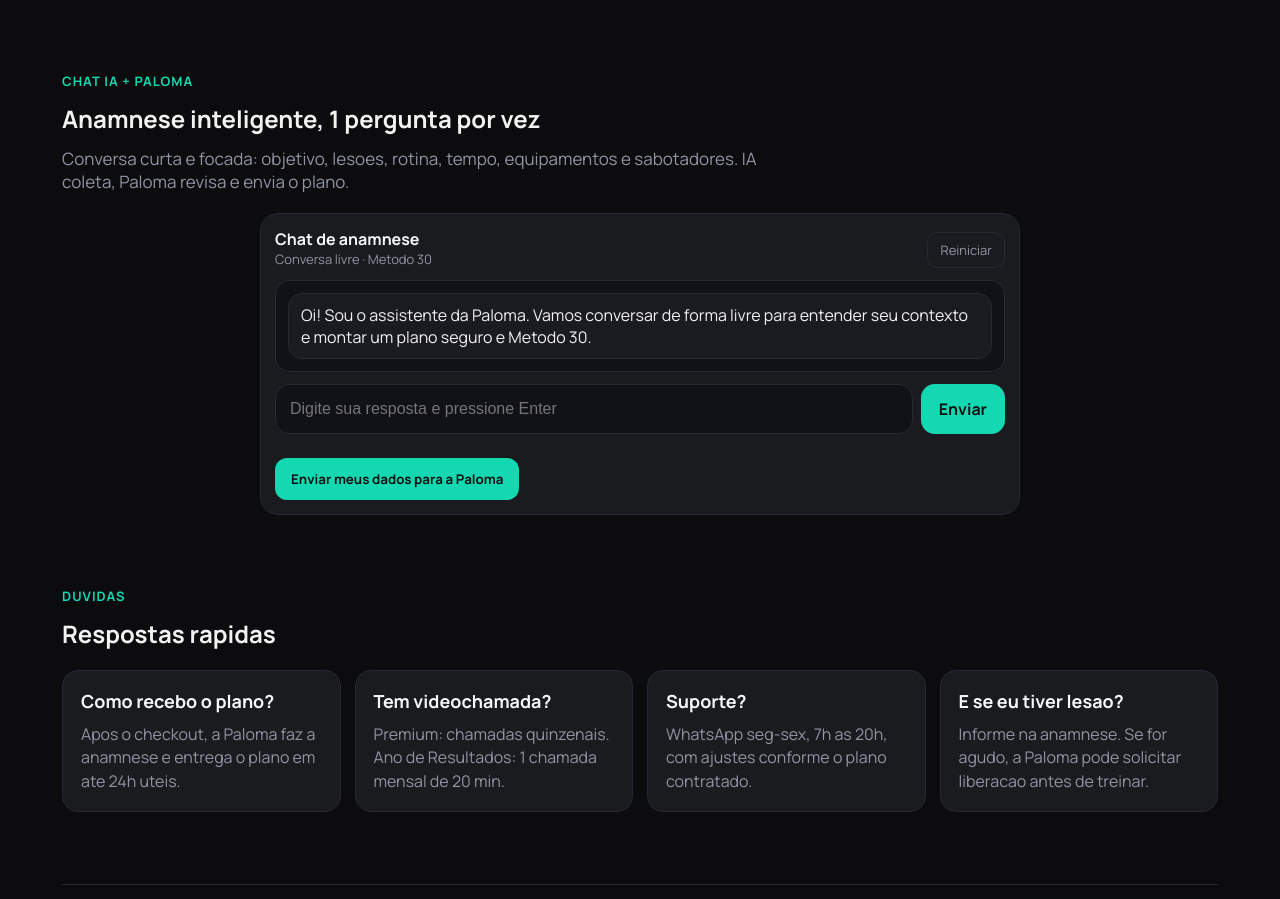
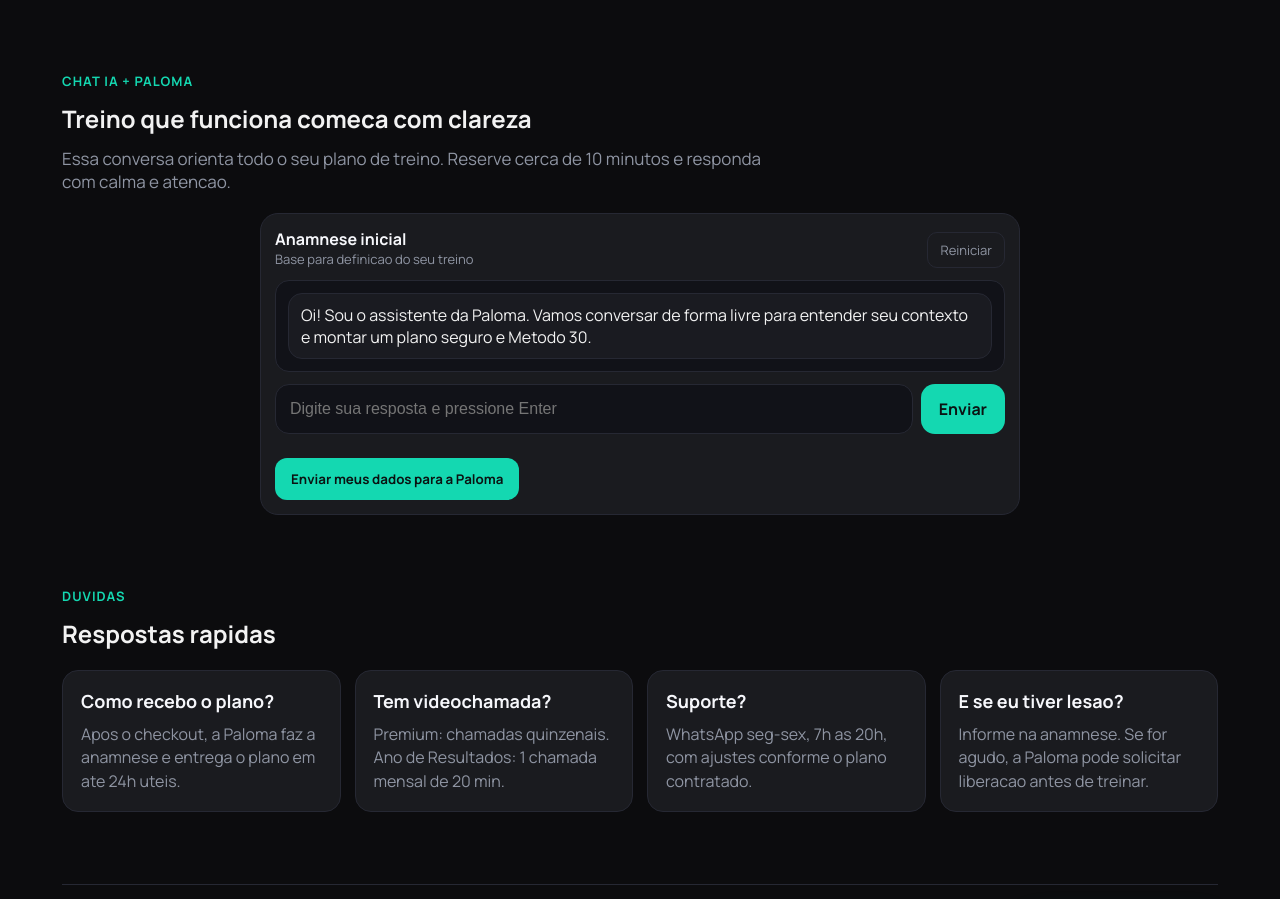
Before and after one commit to LeandroManique/palomapriebe, a Next.js app: page / in a window 1280 px wide. Shown: the part 2069-2968 px from the top of the page. Built offline with nearby package versions, Linux system fonts and the light colour scheme.

Commit message:
Atualiza copy da sessao de chat e titulo do widget

```diff
--- a/src/app/page.tsx
+++ b/src/app/page.tsx
@@ -235,9 +235,9 @@ export default function Home() {
       <section className={styles.chatSection} id="chat">
         <div className={styles.sectionHeaderCompact}>
           <p className={styles.eyebrow}>Chat IA + Paloma</p>
-          <h2>Anamnese inteligente, 1 pergunta por vez</h2>
+          <h2>Treino que funciona comeca com clareza</h2>
           <p className={styles.sectionSubtitle}>
-            Conversa curta e focada: objetivo, lesoes, rotina, tempo, equipamentos e sabotadores. IA coleta, Paloma revisa e envia o plano.
+            Essa conversa orienta todo o seu plano de treino. Reserve cerca de 10 minutos e responda com calma e atencao.
           </p>
         </div>
         <div className={styles.chatLayout}>
--- a/src/components/ChatSimulator.tsx
+++ b/src/components/ChatSimulator.tsx
@@ -195,8 +195,8 @@ export default function ChatSimulator() {
     <div className={styles.chatCard} id="chat">
       <div className={styles.chatHeader}>
         <div>
-          <p className={styles.label}>Chat de anamnese</p>
-          <p className={styles.meta}>Conversa livre · Metodo 30</p>
+          <p className={styles.label}>Anamnese inicial</p>
+          <p className={styles.meta}>Base para definicao do seu treino</p>
         </div>
         <div className={styles.chatHeaderRight}>
           <button type="button" className={styles.reset} onClick={resetChat}>
```
